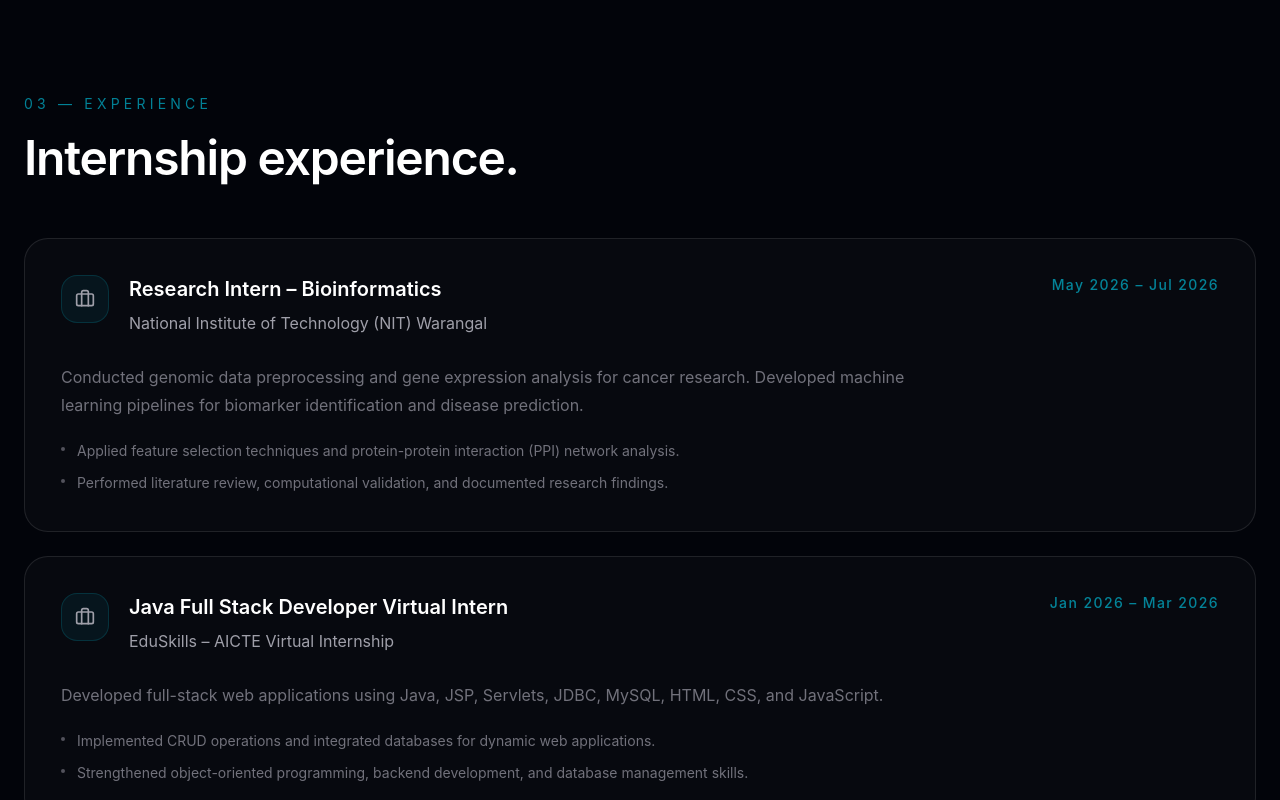
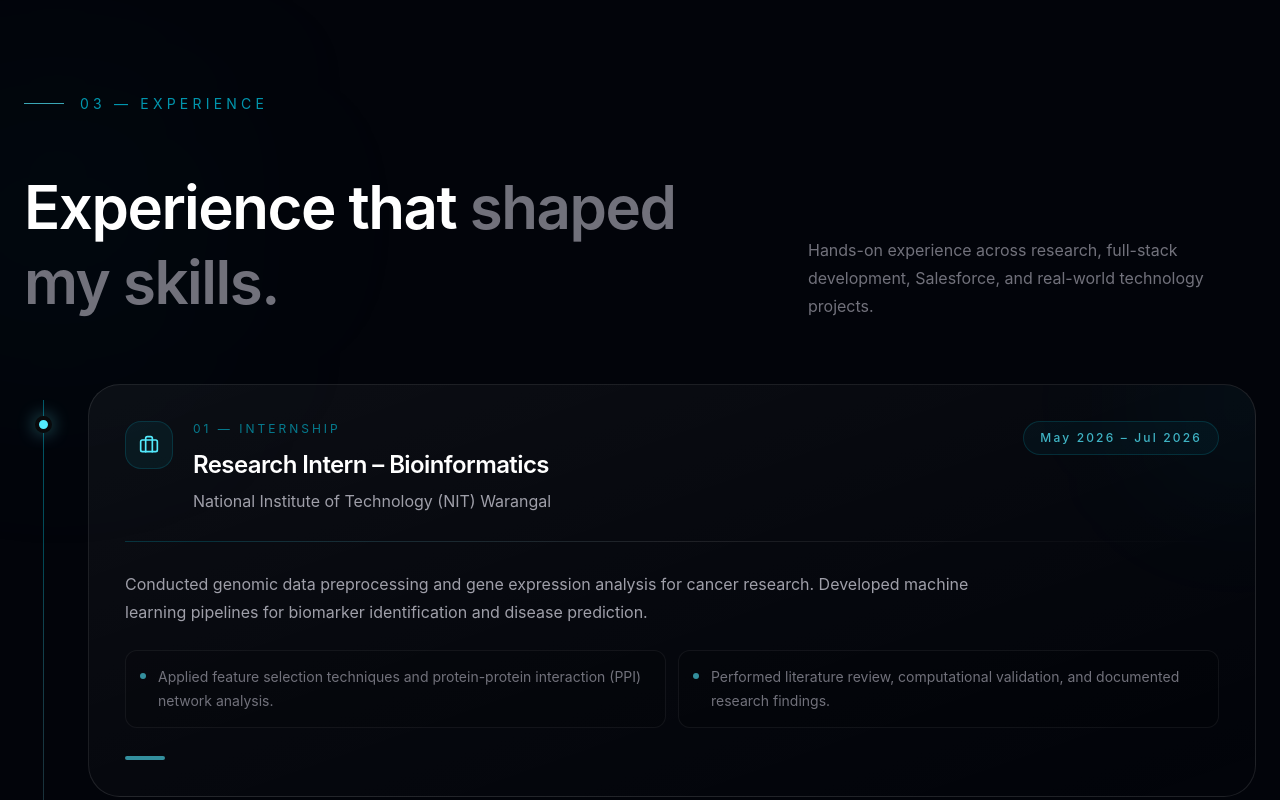
Before and after one commit to TallaSatyaGanesh/portfolio, a React app: page / in a window 1280 px wide. Shown: the part 3020-3820 px from the top of the page. Built offline with nearby package versions, Linux system fonts and the light colour scheme; the HTML template or start-up script is replaced by a standard one.

Commit message:
Redesign Experience section

```diff
--- a/src/App.jsx
+++ b/src/App.jsx
@@ -702,66 +702,127 @@ function App() {
         {/* Experience */}
 <section
   id="experience"
-          className="border-t border-white/10 px-6 py-32"
+  className="relative overflow-hidden border-t border-white/10 px-6 py-32"
 >
-          <div className="mx-auto max-w-7xl">
-            <p className="mb-5 text-sm uppercase tracking-[0.3em] text-cyan-400/60">
+  {/* Background glow */}
+  <div className="pointer-events-none absolute left-[-8%] top-24 h-80 w-80 rounded-full bg-cyan-400/[0.035] blur-[130px]" />
+  <div className="pointer-events-none absolute bottom-20 right-[-5%] h-96 w-96 rounded-full bg-cyan-400/[0.025] blur-[140px]" />
+
+  <div className="relative mx-auto max-w-7xl">
+    {/* Section label */}
+    <div className="mb-14 flex items-center gap-4">
+      <span className="h-px w-10 bg-cyan-300/70" />
+
+      <p className="text-sm uppercase tracking-[0.3em] text-cyan-400/70">
         03 — Experience
       </p>
+    </div>
 
-            <h2 className="text-4xl font-semibold tracking-tight sm:text-5xl">
-              Internship experience.
+    {/* Heading */}
+    <div className="grid gap-8 lg:grid-cols-[1fr_0.7fr] lg:items-end">
+      <div>
+        <h2 className="max-w-4xl text-4xl font-semibold leading-tight tracking-tight sm:text-5xl lg:text-6xl">
+          Experience that{" "}
+          <span className="text-zinc-500">shaped my skills.</span>
         </h2>
+      </div>
 
-            <div className="mt-14 space-y-6">
+      <p className="max-w-md text-base leading-7 text-zinc-500 lg:justify-self-end">
+        Hands-on experience across research, full-stack development,
+        Salesforce, and real-world technology projects.
+      </p>
+    </div>
+
+    {/* Experience timeline */}
+    <div className="relative mt-16">
+      {/* Timeline line */}
+      <div className="absolute left-[19px] top-4 hidden h-[calc(100%-2rem)] w-px bg-gradient-to-b from-cyan-400/40 via-white/10 to-transparent md:block" />
+
+      <div className="space-y-7">
         {internships.map((internship, index) => (
           <motion.div
             key={internship.role}
-                  initial={{ opacity: 0, y: 20 }}
+            initial={{ opacity: 0, y: 30 }}
             whileInView={{ opacity: 1, y: 0 }}
             viewport={{ once: true }}
-                  transition={{ delay: index * 0.08 }}
-                  className="group relative rounded-3xl border border-white/10 bg-white/[0.025] p-7 transition duration-300 hover:-translate-y-1 hover:border-cyan-400/20 hover:bg-cyan-400/[0.02] sm:p-9"
+            transition={{
+              delay: index * 0.1,
+              duration: 0.55,
+            }}
+            className="group relative md:pl-16"
           >
-                  <div className="flex flex-col gap-5 lg:flex-row lg:items-start lg:justify-between">
+            {/* Timeline dot */}
+            <div className="absolute left-[11px] top-8 hidden h-[17px] w-[17px] rounded-full border-4 border-[#09090b] bg-cyan-300 shadow-[0_0_18px_rgba(103,232,249,0.45)] md:block" />
+
+            {/* Experience card */}
+            <div className="relative overflow-hidden rounded-[2rem] border border-white/10 bg-gradient-to-br from-white/[0.045] via-white/[0.02] to-transparent p-7 transition duration-500 hover:-translate-y-1 hover:border-cyan-400/25 hover:shadow-[0_25px_80px_rgba(0,0,0,0.3)] sm:p-9">
+              {/* Hover glow */}
+              <div className="pointer-events-none absolute -right-20 -top-20 h-48 w-48 rounded-full bg-cyan-400/[0.045] blur-[70px] transition duration-500 group-hover:bg-cyan-400/[0.1]" />
+
+              <div className="relative">
+                {/* Top row */}
+                <div className="flex flex-col gap-6 lg:flex-row lg:items-start lg:justify-between">
                   <div className="flex gap-5">
+                    {/* Icon */}
                     <div className="hidden h-12 w-12 shrink-0 items-center justify-center rounded-2xl border border-cyan-400/15 bg-cyan-400/[0.06] text-cyan-300 sm:flex">
                       <Briefcase
                         size={20}
-                          className="text-zinc-400"
+                        className="transition duration-300 group-hover:text-cyan-200"
                       />
                     </div>
 
                     <div>
-                        <h3 className="text-xl font-semibold">
+                      {/* Number */}
+                      <p className="text-xs uppercase tracking-[0.25em] text-cyan-400/55">
+                        0{index + 1} — Internship
+                      </p>
+
+                      {/* Role */}
+                      <h3 className="mt-3 text-xl font-semibold tracking-tight text-white sm:text-2xl">
                         {internship.role}
                       </h3>
 
+                      {/* Company */}
                       <p className="mt-2 text-zinc-400">
                         {internship.company}
                       </p>
                     </div>
                   </div>
 
-                    <span className="text-sm font-medium tracking-widest text-cyan-400/60">
+                  {/* Duration */}
+                  <span className="w-fit rounded-full border border-cyan-400/15 bg-cyan-400/[0.045] px-4 py-2 text-xs font-medium tracking-[0.18em] text-cyan-300/75">
                     {internship.duration}
                   </span>
                 </div>
 
-                  <p className="mt-7 max-w-4xl leading-7 text-zinc-500">
+                {/* Divider */}
+                <div className="my-7 h-px w-full bg-gradient-to-r from-cyan-400/20 via-white/10 to-transparent" />
+
+                {/* Description */}
+                <p className="max-w-4xl leading-7 text-zinc-400">
                   {internship.description}
                 </p>
 
-                  <ul className="mt-5 space-y-2 text-sm leading-6 text-zinc-500">
+                {/* Points */}
+                <ul className="mt-6 grid gap-3 sm:grid-cols-2">
                   {internship.points.map((point) => (
-                      <li key={point} className="flex gap-3">
-                        <span className="mt-2 h-1 w-1 shrink-0 rounded-full bg-zinc-600" />
-                        {point}
+                    <li
+                      key={point}
+                      className="flex gap-3 rounded-xl border border-white/[0.06] bg-black/10 p-3.5 text-sm leading-6 text-zinc-500 transition duration-300 group-hover:border-white/[0.09]"
+                    >
+                      <span className="mt-2 h-1.5 w-1.5 shrink-0 rounded-full bg-cyan-300/60" />
+                      <span>{point}</span>
                     </li>
                   ))}
                 </ul>
+
+                {/* Bottom accent */}
+                <div className="mt-7 h-1 w-10 rounded-full bg-cyan-300/60 transition-all duration-500 group-hover:w-20" />
+              </div>
+            </div>
           </motion.div>
         ))}
+      </div>
     </div>
   </div>
 </section>
@@ -861,6 +922,7 @@ function App() {
     </div>
   </div>
 </section>
+
 {/* Education */}
 <section
   id="education"
```
Lines whose indentation alone changed are shown as unchanged.
